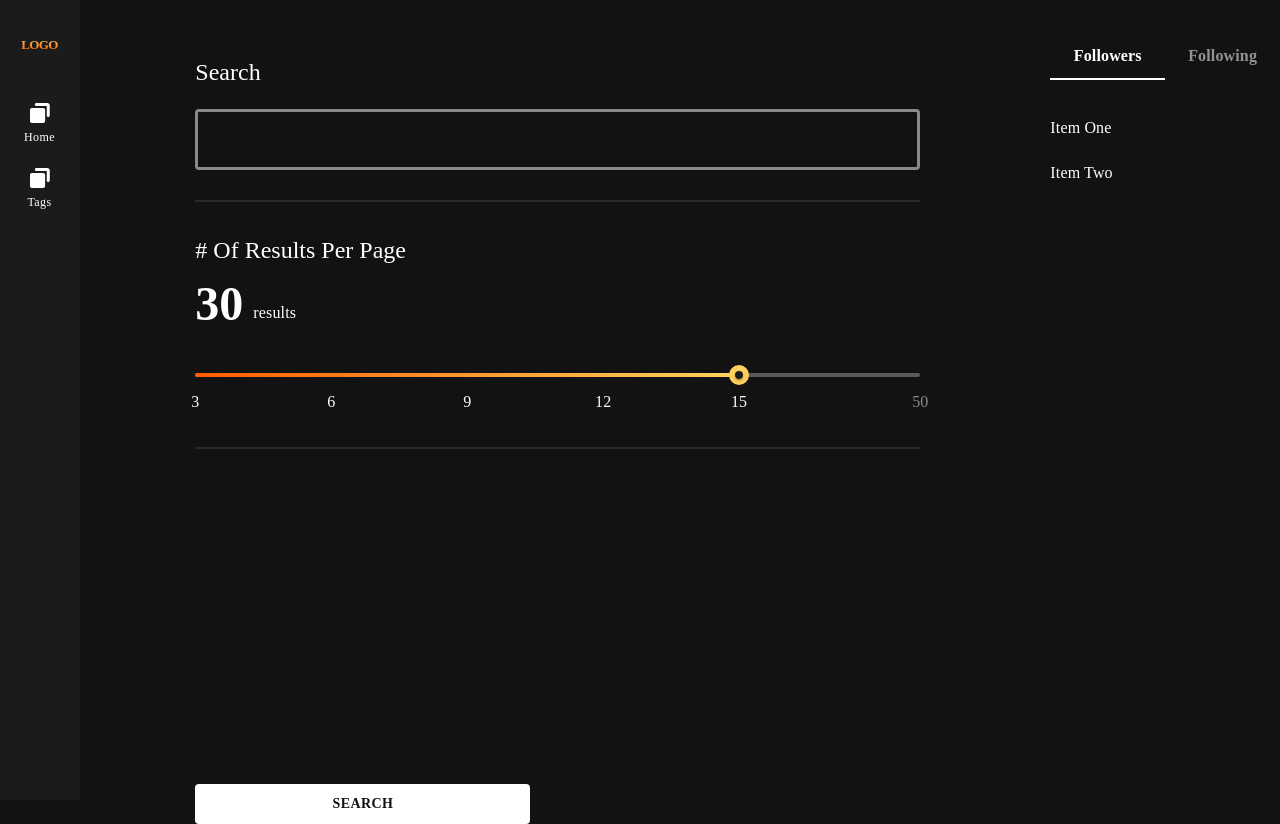
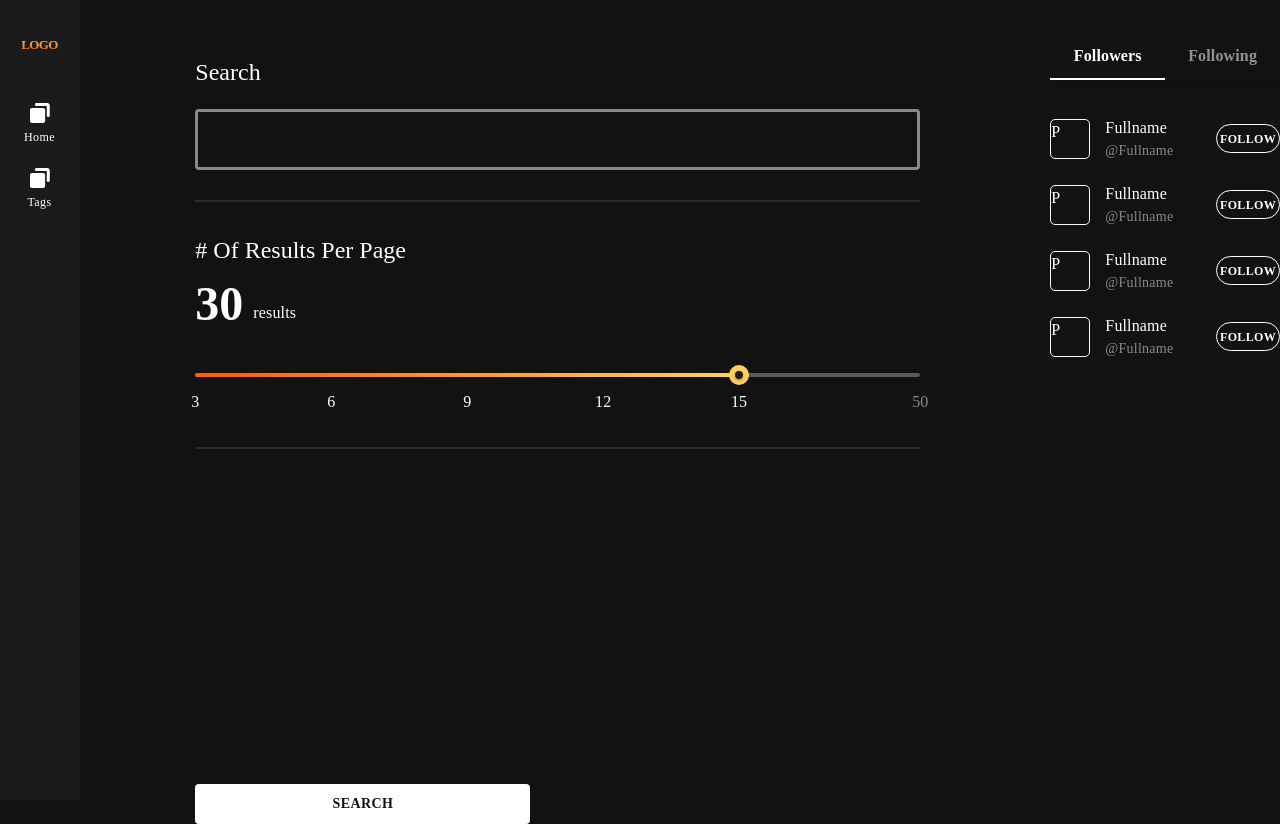
Before and after one commit to owlran/fatbull, a React (Create React App) app: page / in a window 1280 px wide. Built offline with nearby package versions, Linux system fonts and the light colour scheme.

Commit message:
add UserProfile

```diff
--- a/src/components/Button.tsx
+++ b/src/components/Button.tsx
@@ -64,6 +64,7 @@ const buttonSxMap = {
 export default function ButtonSx({
   children,
   variant,
+  sx,
   ...restProps
 }: ButtonProps) {
   return (
@@ -71,6 +72,7 @@ export default function ButtonSx({
       {...restProps}
       sx={{
         ...(variant ? buttonSxMap[variant] : buttonSxMap.text),
+        ...sx,
       }}
     >
       {children}
--- a/src/pages/Home/components/Profile.tsx
+++ b/src/pages/Home/components/Profile.tsx
@@ -1,6 +1,8 @@
 import { SyntheticEvent, useState } from "react";
 
-import { Theme, Box, Typography, Tabs, Tab } from "@mui/material";
+import { Theme, Box, Tabs, Tab } from "@mui/material";
+
+import UserProfile from "./UserProfile";
 
 const tabSx = (theme: Theme) => ({
   flex: 1,
@@ -43,8 +45,10 @@ const Profile = () => {
           gap: "21px",
         }}
       >
-        <Box>Item One</Box>
-        <Box>Item Two</Box>
+        <UserProfile />
+        <UserProfile />
+        <UserProfile />
+        <UserProfile />
       </Box>
     </Box>
   );
--- /dev/null
+++ b/src/pages/Home/components/UserProfile.tsx
@@ -0,0 +1,44 @@
+import { Theme, Typography, Box, Tabs, Tab } from "@mui/material";
+
+import Button from "../../../components/Button";
+
+const photoSx = (theme: Theme) => ({
+  // TODO: revise to 100% when put image
+  width: "40px",
+  height: "40px",
+  borderRadius: "5px",
+  border: `1px solid ${theme.palette.grayscale[50]}`,
+});
+
+const UserProfile = () => {
+  return (
+    <Box
+      sx={{
+        display: "flex",
+        alignItems: "center",
+        justifyContent: "space-between",
+        gap: "15px",
+      }}
+    >
+      <Box sx={photoSx}>P</Box>
+      <Box sx={{ display: "flex", flexDirection: "column", flex: 1 }}>
+        <Typography variant="body1">Fullname</Typography>
+        <Typography variant="body2" sx={{ opacity: 0.5 }}>
+          @Fullname
+        </Typography>
+      </Box>
+      <Box>
+        <Button
+          variant="contained"
+          sx={{
+            p: "8px 10px",
+          }}
+        >
+          Follow
+        </Button>
+      </Box>
+    </Box>
+  );
+};
+
+export default UserProfile;
```
